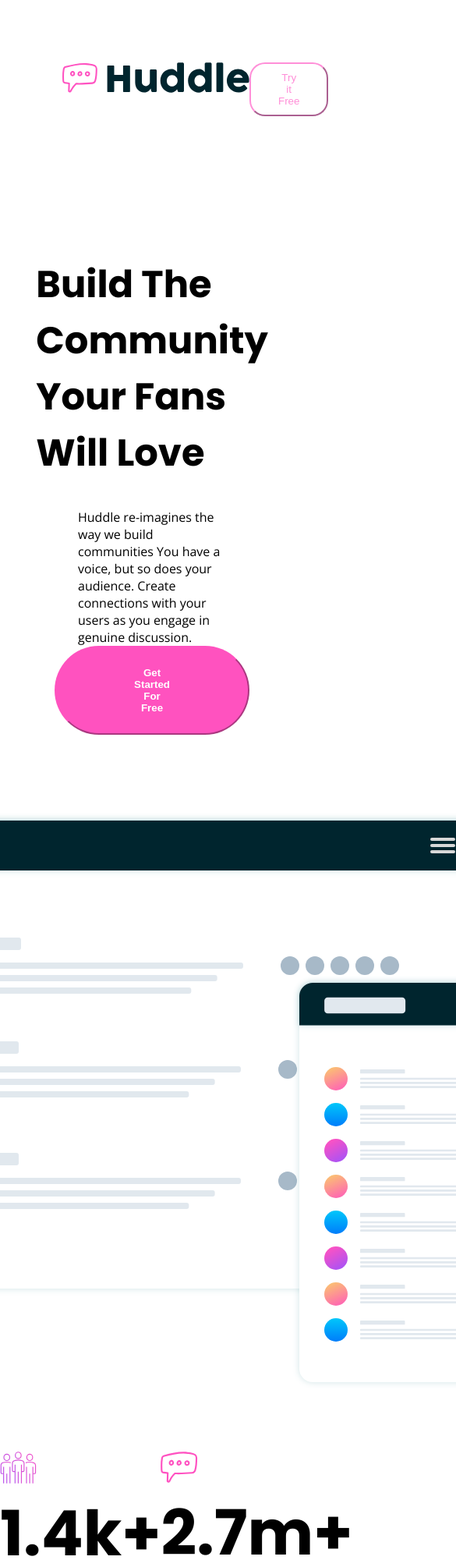
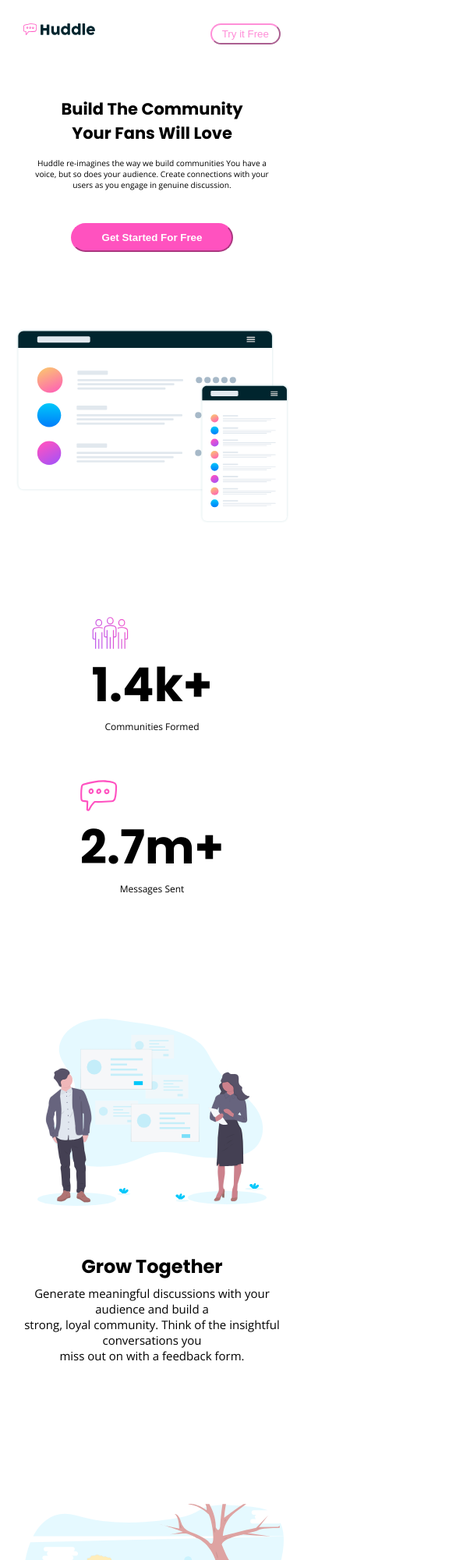
Before and after one commit to siddhantxh/HuddleLandingPage, a plain HTML site: page index.html in a window 390 px wide. Shown: the top 2000 px of the page at 78% size, 585 px wide, since content can reach past the window. Drawn offline with nearby package versions, Linux system fonts and the light colour scheme.

Commit message:
Update style.css

```diff
--- a/style.css
+++ b/style.css
@@ -4,19 +4,23 @@
     box-sizing: border-box;
 }
 
+html{
+    font-size: 16px;
+}
+
 .nav{
-    padding: 80px;
+    padding: 5rem;
     display: flex;
     justify-content: space-between;
 }
 
-/* .logo{
-    height:30px;
-} */
+.logo{
+    height:2.5rem;
+}
 
 .btn-1{
-    border-radius: 20px;
-    padding:10px 35px;
+    border-radius: 5rem;
+    padding:0.625rem 2.18rem;
     border-color: hsl(321, 100%, 78%);
     color: hsl(321, 100%, 78%);
     background-color: white;
@@ -26,50 +30,57 @@
     border-color: black;
     display: flex;
     justify-content: center;
-    margin-bottom: 80px;
+    margin-bottom: 5rem;
 }
 
 .main{
     display: flex;
     flex-direction: column;
     align-items: center;
-    padding:100px;
+    padding:6.25rem;
 
 }
 
 .tittle{
     font-family: 'Poppins', sans-serif;
-    font-size: x-large;
+    font-size: 1.75rem;
+    text-align: center;
 }
 
 .desc{
     font-family: 'Open Sans', sans-serif;
 }
 
+.svg-screen{
+    width: 90%;
+    max-width: 1085px;
+}
 
 .btn-2{
-    border-radius: 80px;
-    padding:25px 100px;
+    border-radius: 5rem;
+    padding:1.5rem 6.25rem;
     border-color: hsl(322, 100%, 66%);
     color: white;
     background-color: hsl(322, 100%, 66%);
+    margin-top: 5rem;
 }
 
 .cont{
     display: flex;
     justify-content: space-evenly;
-    padding:150px;
+    padding:0rem;
+    margin-bottom: 15rem;
 }
 
 .grow{
-    height:50vh;
+    height:25rem;
 }
 
 .flow{
-    height:50vh;
+    height:25rem;
 }
 .users{
-    height:50vh;
+    height:25rem;
 }
 
 .ready{
@@ -81,17 +92,22 @@
 .stats{
     display: flex;
     justify-content: space-around;
-    margin-bottom: 100px;
+    margin-bottom: 6.25rem;
 }
 
 .stats-nums{
     font-family: 'Poppins', sans-serif;
-    font-size: 80px;
+    font-size: 5rem;
 }
 
 .stats-p{
     font-family: 'Open Sans', sans-serif;
     text-align: center;
+    font-size: 2rem;
+}
+
+.stats-block{
+    margin-bottom: 10rem;
 }
 
 .cont-text{
@@ -102,29 +118,126 @@
 
 .cont-tittle{
     font-family: 'Poppins', sans-serif;
-    font-size: 40px;
-    margin-bottom: 20px;
+    font-size: 2.5rem;
+    margin-bottom: 1.25rem;
 }
 
 .ready{
-    margin-top: 50px;
+    margin-top: 3.125rem;
 }
 
 .foot-curve{
-    margin-top: 120px;
+    margin-top: 7.5rem;
     width: 100%;
 }
 
 .foot-div{
+    padding:3.125rem;
     background-color: hsl(192, 100%, 9%);
     height: 70vh;
     color: white;
+    display: flex;
+    justify-content: space-around;
 }
+
 
 .foot-div{
     display:flex;
+    justify-content: space-around;
 }
 
 .cont-det{
     display: flex;
 }
+
+.foot-curve{
+    transform: translateY(5px);
+    display:inline-block;
+}
+
+@media only screen and (max-width: 600px) {
+    html {
+      font-size: 6px;
+    }
+
+    .stats{
+        flex-direction: column;
+        align-items: center;
+        margin-top: 20rem;
+
+    }
+
+    .cont{
+        flex-direction: column;
+        align-items: center;
+        margin-bottom: 30rem;
+    }
+
+    .stats-nums{
+        font-size: 10rem;
+    }
+
+    .cont-tittle{
+        font-size: 4rem;
+        text-align: center;
+    }
+
+    .cont-1{
+        flex-direction: column-reverse;
+        align-items: center;
+    }
+
+    .grow{
+        height: 40rem;
+        margin-bottom: 10rem;
+
+    }
+    .flow{
+        height: 40rem;
+        margin-bottom: 10rem;
+    }
+
+    .users{
+        height: 40rem;
+        margin-bottom: 10rem;
+    }
+
+    .stats-cont-1{
+        margin-bottom: 10rem;
+    }
+
+    .stats-cont-2{
+        margin-bottom: 20rem;
+    }
+
+    .cont-text{
+        padding: 0 5rem;
+        text-align: center;
+    }
+
+    .cont-text p{
+        font-size: 2.5em;
+        font-family: 'Open Sans', sans-serif;
+    }
+
+    .tittle h1{
+        padding: 0 5rem;
+    }
+
+    .desc{
+        font-size: 1.7rem;
+    }
+
+    .main{
+        margin-bottom: 10rem;
+    }
+
+    .btn-2{
+        margin-top: 7rem;
+    }
+
+    .ready{
+        margin-top: 15rem;
+        margin-bottom: 25rem;
+    }
+  }
```
